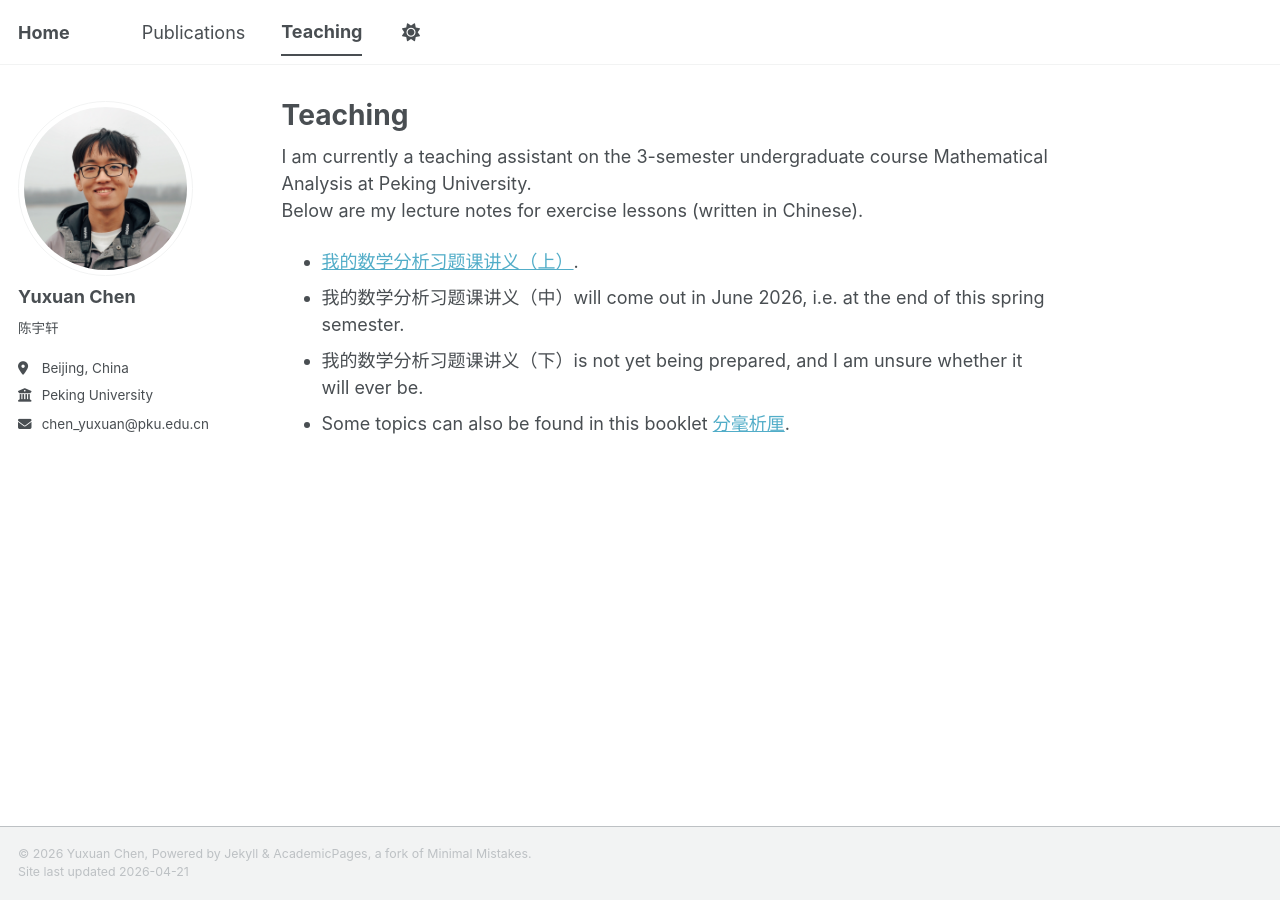
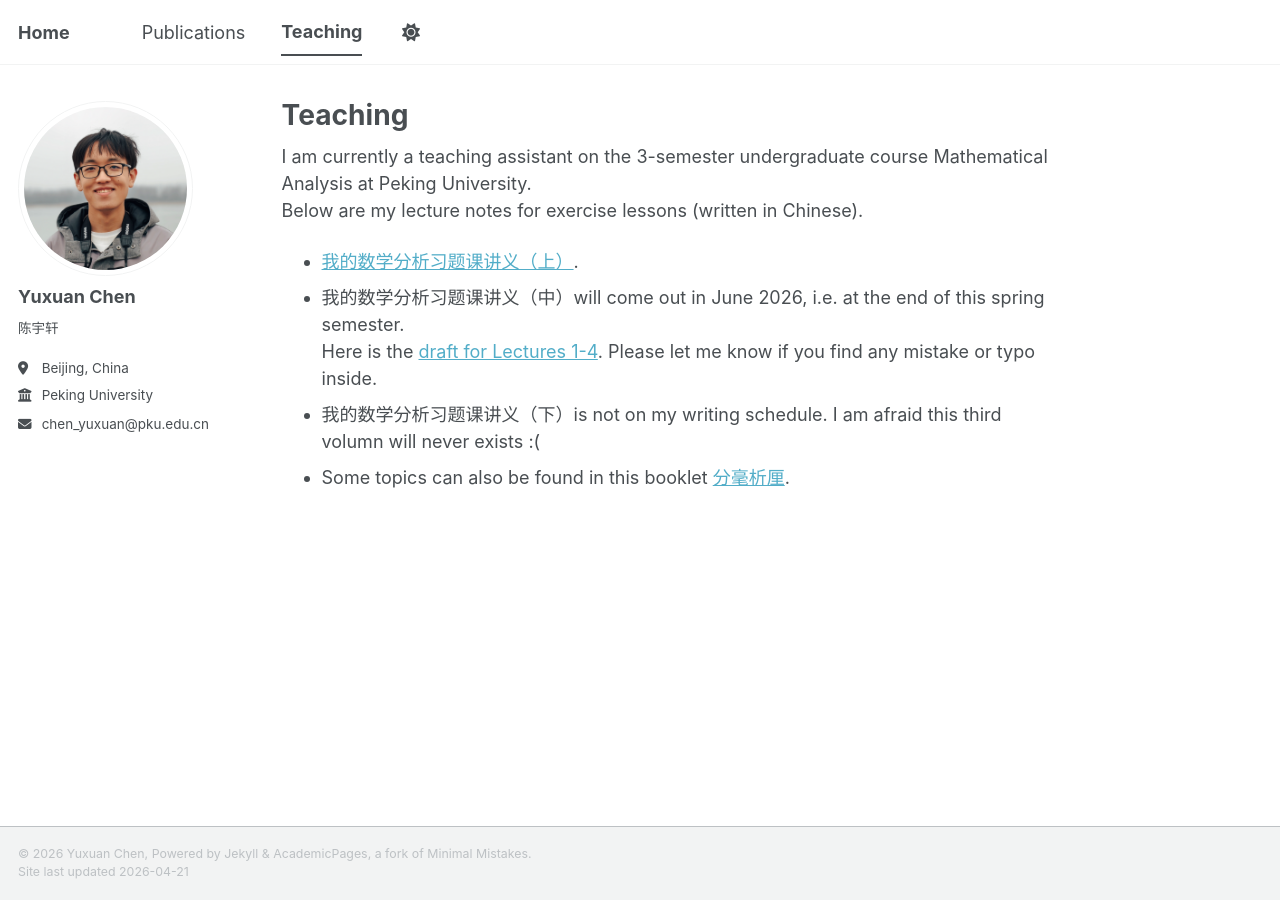
Before and after one commit to yxchen-pku/yxchen-pku.github.io, a Jekyll site: the page built from _pages/teaching.md, in a window 1280 px wide. Built offline with Jekyll 4.4.1, drawn with Linux system fonts in a browser that asks for light colours; a script bundle is joined from its source files by our own code; library files that are not in the unit come from our copies.

Commit message:
Update teaching.md

```diff
--- a/_pages/teaching.md
+++ b/_pages/teaching.md
@@ -11,5 +11,6 @@ Below are my lecture notes for exercise lessons (written in Chinese).
 
 - [我的数学分析习题课讲义（上）](../files/SFXT_1.pdf).
 - 我的数学分析习题课讲义（中）will come out in June 2026, i.e. at the end of this spring semester.
-- 我的数学分析习题课讲义（下）is not yet being prepared, and I am unsure whether it will ever be.
+  Here is the [draft for Lectures 1-4](../files/SFXT_2.pdf). Please let me know if you find any mistake or typo inside.
+- 我的数学分析习题课讲义（下）is not on my writing schedule. I am afraid this third volumn will never exists :(
 - Some topics can also be found in this booklet [分毫析厘](../files/FHXL.pdf).
```
